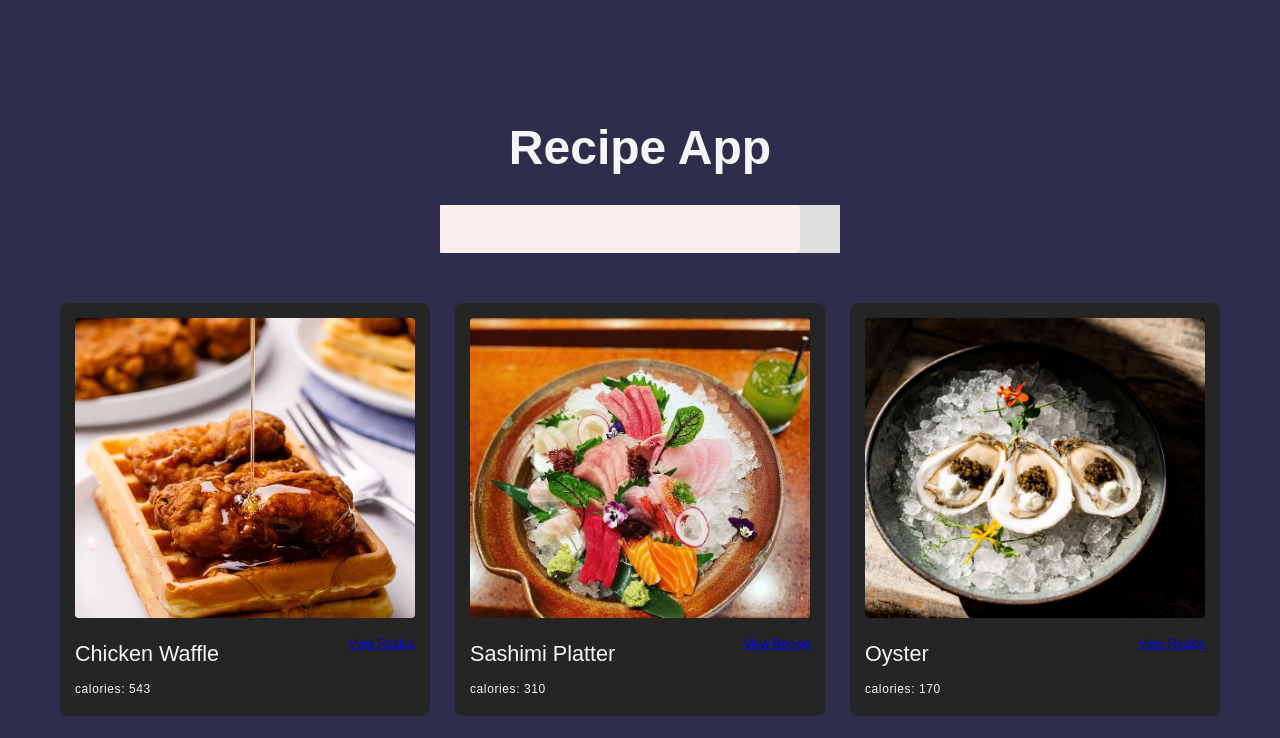
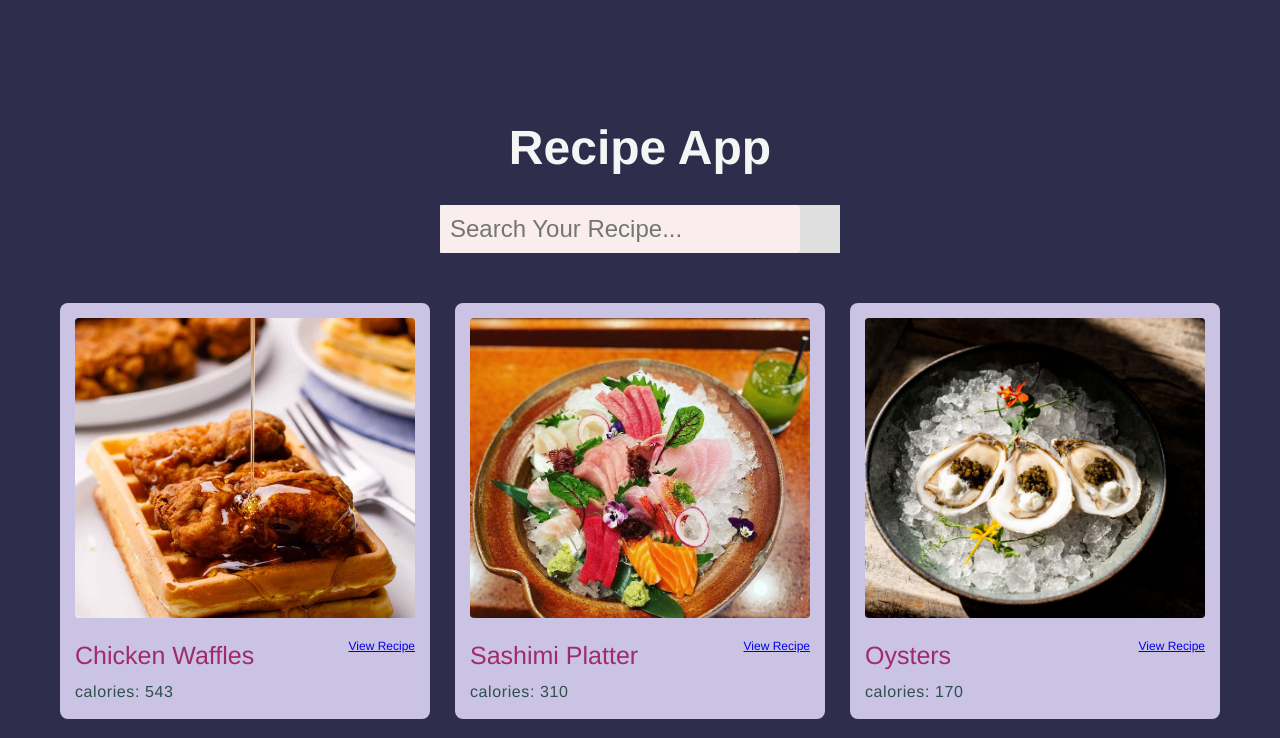
Before and after one commit to ANGELCJR/G2-API-Cookbook-AC, a plain HTML site: page index.html in a window 1280 px wide. Shown: the top 738 px of the page. Drawn offline with Linux system fonts and the light colour scheme.

Commit message:
changed CSS colors and font, prepping for buton, added text inside box

```diff
--- a/index.html
+++ b/index.html
@@ -11,14 +11,18 @@
     <section>
         <div class="container">
         <h1 class="brand">Recipe App</h1>
-        <form>
-            <input type="text" placeholer="Search Your Recipe...">
-        </form>
+        <div class="row">
+            <form id="task-form">
+                <div class="form-group">
+                    <input type="text" name="task-name" placeholder="Search Your Recipe..." />
+                </div>
+            </form>
+        </div>
         <div class="search-result">
             <div class="item">
                 <img src="images/chix-waffle.jpg" alt="">
                  <div class="flex-container">
-                    <h1 class="title">Chicken Waffle</h1>
+                    <h1 class="title">Chicken Waffles</h1>
                 <a href="#">View Recipe</a>
             </div>
             <p class="item-data">calories: 543</p>
@@ -34,7 +38,7 @@
         <div class="item">
             <img src="images/Oyster.jpg" alt="">
             <div class="flex-container">
-            <h1 class="title">Oyster</h1>
+            <h1 class="title">Oysters</h1>
             <a href="#">View Recipe</a>
         </div>
         <p class="item-data"> calories: 170</p>
@@ -42,7 +46,7 @@
         <div class="item">
             <img src="images/tacos.jpg" alt="">
             <div class="flex-container">
-            <h1 class="title">Takos</h1>
+            <h1 class="title">Tacos</h1>
             <a href="#">View Recipe</a>
         </div>
         <p class="item-data"> calories: 230</p>
--- a/style.css
+++ b/style.css
@@ -9,7 +9,7 @@ img {
     object-fit: cover;
   }
 html {
-    font-family: fantasy;
+    font-family:'Franklin Gothic Medium', 'Arial Narrow', Arial, sans-serif ;
     font-size: 12px;
   }
 
@@ -62,7 +62,7 @@ input {
 .item {
     width: 100%;
     border-radius: 8px;
-    background-color: rgb(37, 37, 37);
+    background-color: rgb(203, 195, 227);
     padding: 15px;
     overflow: hidden;
   }
@@ -77,9 +77,9 @@ input {
     justify-content: space-between;
   }
 .search-result .title {
-    color: whitesmoke;
+    color: rgb(159, 43, 104);
     margin: 20px 10px 0 0;
-    font-size: 1.8rem;
+    font-size: 25px;
     font-weight: 400;
 }
 
@@ -97,10 +97,10 @@ input {
     align-self: flex-start;
     }
 .item-data {
-    color: whitesmoke;
+    color: darkslategrey;
     display: block;
     margin-top: 10px;
-    font-size: 1rem;
+    font-size: 16px;
     letter-spacing: 0.05rem;
     line-height: 2rem;
     }
```
